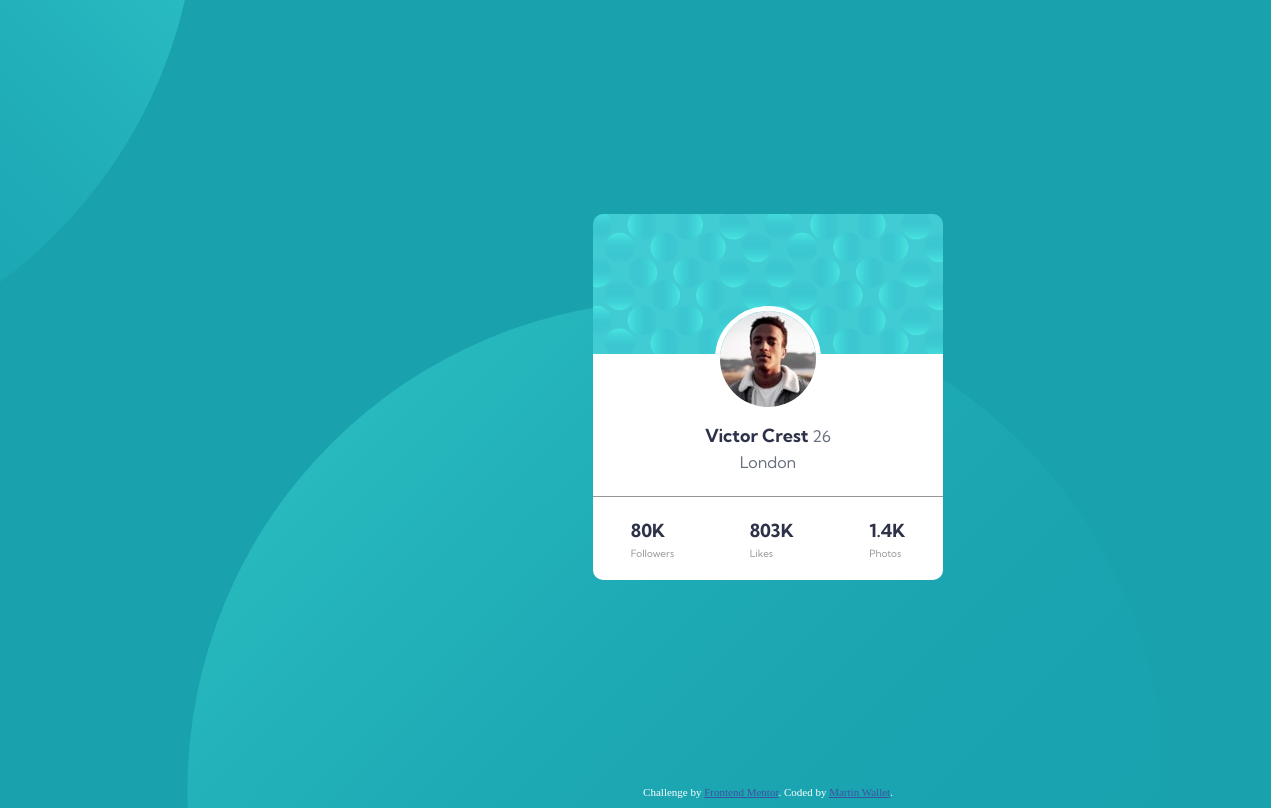
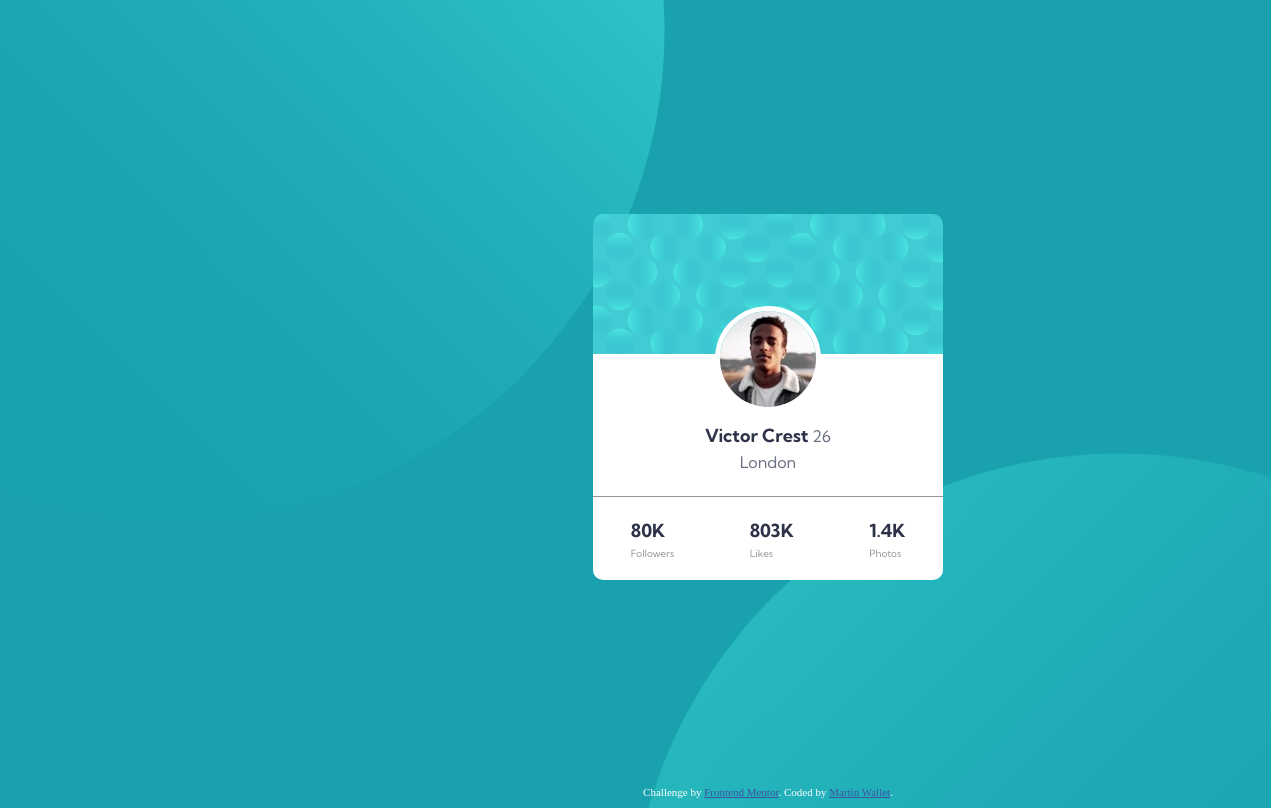
Before and after one commit to martinw0/profile-card, a plain HTML site: page index.html in a window 1536 px wide. Shown: the whole page, without its empty margins (0-1271 px from the left). Drawn offline with Linux system fonts and the light colour scheme.

Commit message:
style for desktop

```diff
--- a/style.css
+++ b/style.css
@@ -82,3 +82,8 @@ hr {
 .attribution a {
     color: hsl(228, 45%, 44%);
 }
+@media screen and (min-width:1440px) {
+    body {
+        background-position: -313px -459px, 629px 453px;
+    }
+}
```
